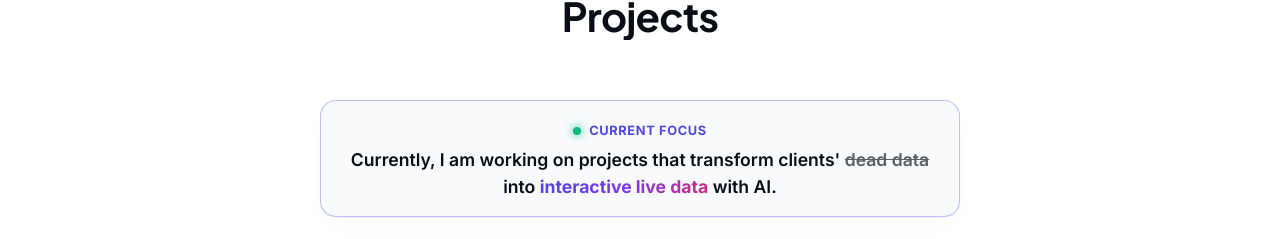
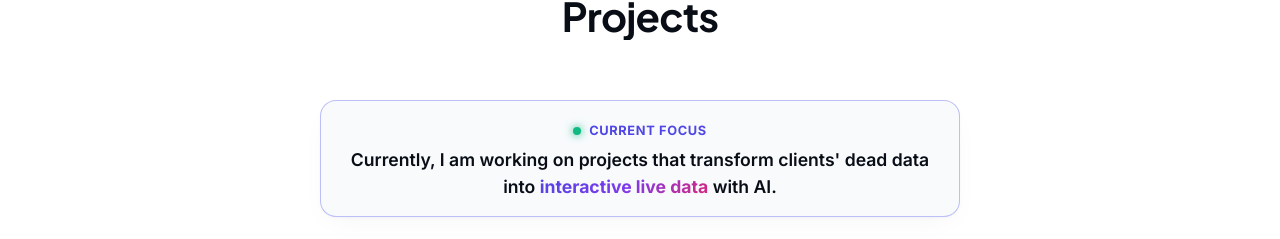
Before and after one commit to directresearchkorea/yourfriendjay, a React (Vite) app: page / in a window 1280 px wide. Shown: the part 899-1138 px from the top of the page. Built offline with nearby package versions, Linux system fonts and the light colour scheme; no server answers.

Commit message:
remove strikethrough from dead data in focusStatement

```diff
--- a/src/components/Projects.jsx
+++ b/src/components/Projects.jsx
@@ -31,7 +31,7 @@ export default function Projects({ projects, focusStatement }) {
               CURRENT FOCUS
             </div>
             <p style={{ fontSize: '1.1rem', fontWeight: 600, color: 'var(--text-primary)', lineHeight: 1.5, margin: 0 }}>
-              Currently, I am working on projects that transform clients' <span style={{ opacity: 0.65, textDecoration: 'line-through' }}>dead data</span> into <span className="gradient-text" style={{ fontWeight: 800 }}>interactive live data</span> with AI.
+              Currently, I am working on projects that transform clients' dead data into <span className="gradient-text" style={{ fontWeight: 800 }}>interactive live data</span> with AI.
             </p>
           </div>
         )}
```
